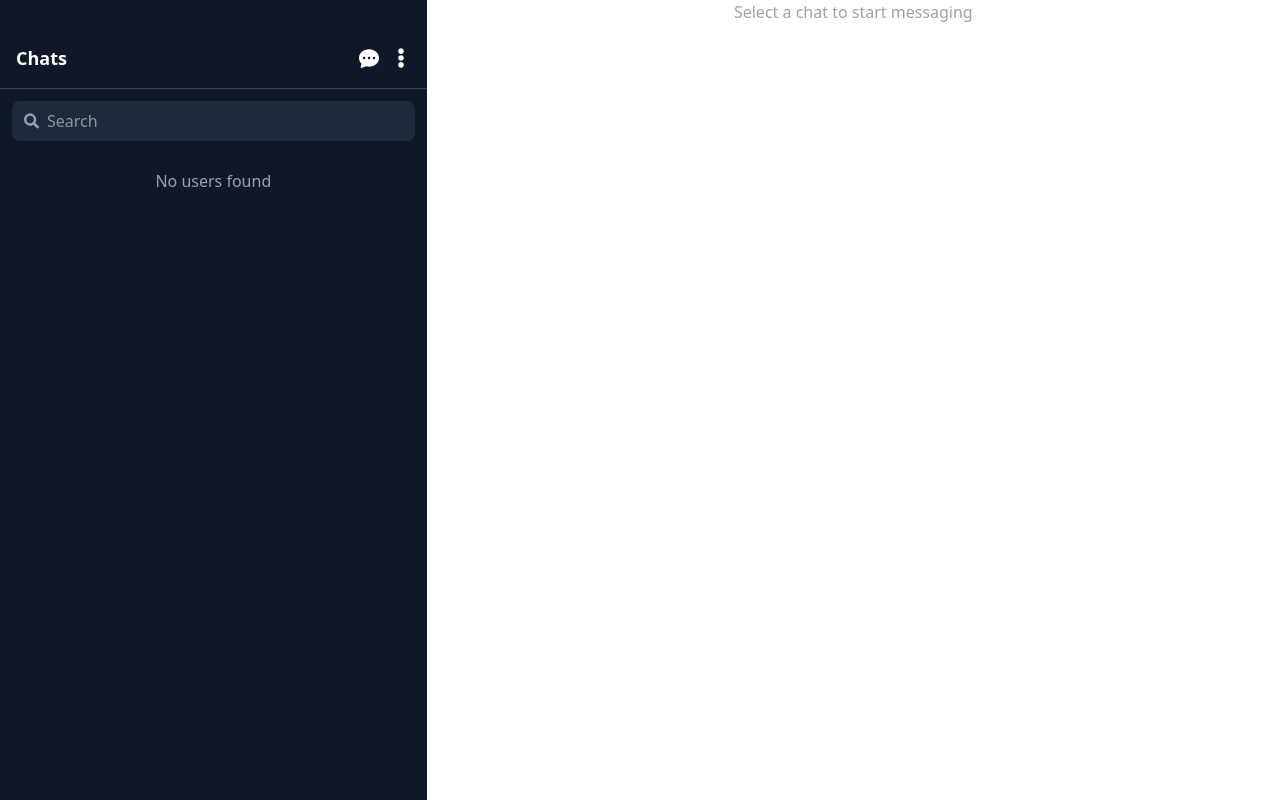
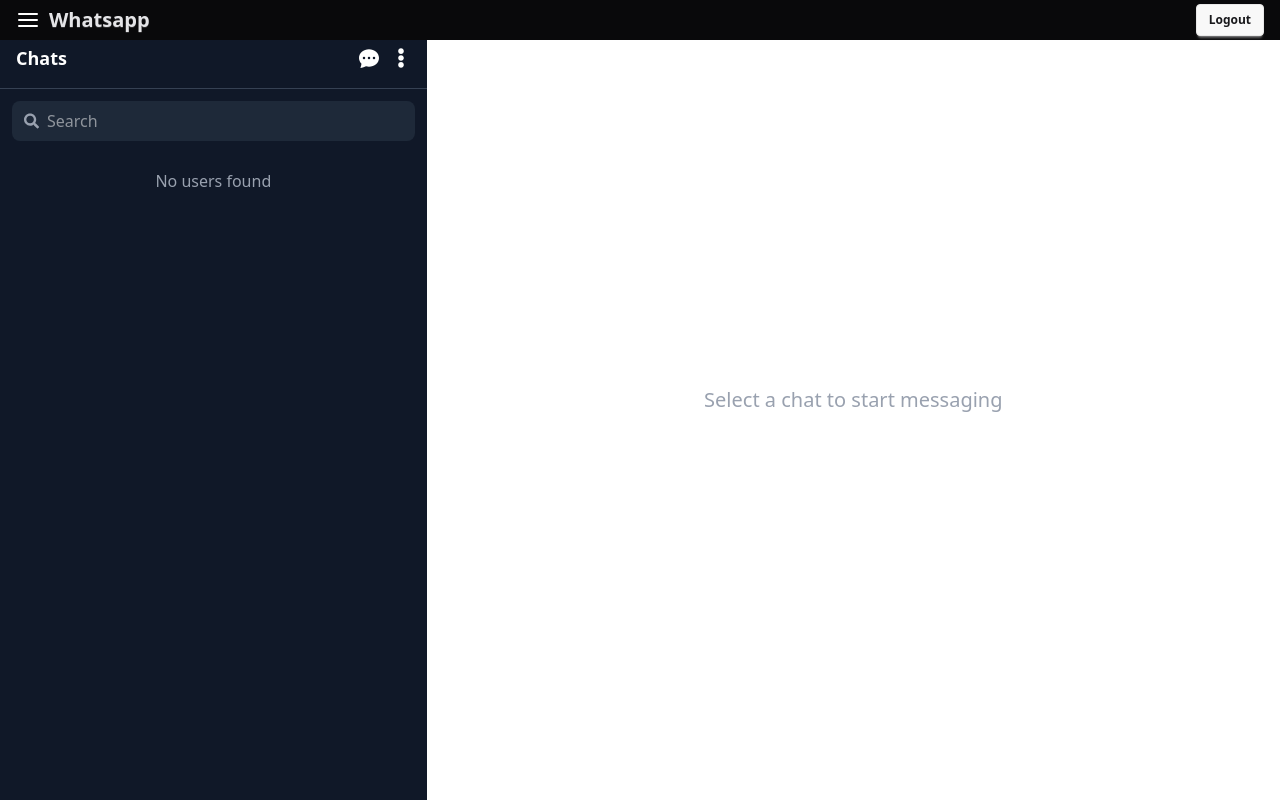
Before and after one commit to s4kr3d-w0r1d/WhatsApp-Clone, a React (Vite) app in the folder whatsapp-clone/newfrontend/: page /chat in a window 1280 px wide. Built offline with nearby package versions, Linux system fonts and the light colour scheme; sample sign-in values are in the browser's storage.

Commit message:
Navbar issue fixed, My Profile page being directed

```diff
--- a/whatsapp-clone/newfrontend/src/App.jsx
+++ b/whatsapp-clone/newfrontend/src/App.jsx
@@ -1,38 +1,39 @@
+import { Routes, Route, useLocation } from "react-router-dom";
 import Login from "./components/auth/Login";
 import Register from "./components/auth/Register";
 import ChatRoom from "./components/chat/ChatRoom";
 import Home from "./pages/Home";
 import MyProfile from "./pages/MyProfile";
-import { Routes, Route } from "react-router-dom";
 import PrivateRoute from "./routes/PrivateRoute";
 import ChatListSidebar from "./components/chat/ChatListSidebar";
 import { useState } from "react";
 
 function App() {
   const [selectedChat, setSelectedChat] = useState(null);
+  const location = useLocation();
+
   return (
     <div className="flex h-screen">
-      <Routes>
-        <Route
-          path="/chat"
-          element={<ChatListSidebar onSelectChat={setSelectedChat} />}
-        />
-      </Routes>
+      {/* Show Sidebar only on the /chat route */}
+      {location.pathname.startsWith("/chat") && (
+        <ChatListSidebar onSelectChat={setSelectedChat} />
+      )}
+
       <div className="flex-1">
         <Routes>
           <Route path="/" element={<Home />} />
           <Route path="/login" element={<Login />} />
           <Route path="/register" element={<Register />} />
           <Route path="/profile" element={<MyProfile />} />
+
+
           <Route element={<PrivateRoute />}>
-            <Route
-              path="/chat"
-              element={<ChatRoom selectedChat={selectedChat} />}
-            />
+            <Route path="/chat" element={<ChatRoom selectedChat={selectedChat} />} />
           </Route>
         </Routes>
       </div>
     </div>
   );
 }
+
 export default App;
--- a/whatsapp-clone/newfrontend/src/components/auth/Login.jsx
+++ b/whatsapp-clone/newfrontend/src/components/auth/Login.jsx
@@ -24,7 +24,7 @@
 
       if (response.status === 200) {
         console.log("login successful");
-        // console.log(token);
+         //console.log(response.data);
         sessionStorage.setItem("token", response.data.token);
         sessionStorage.setItem("loggedInUserId", response.data.user.id);
 
--- a/whatsapp-clone/newfrontend/src/components/chat/ChatRoom.jsx
+++ b/whatsapp-clone/newfrontend/src/components/chat/ChatRoom.jsx
@@ -90,21 +90,22 @@
 
   if (!selectedChat) {
     return (
-      <div className="flex-1 flex items-center justify-center text-gray-400">
-        Select a chat to start messaging
-      </div>
+      <div className="flex-1 flex items-center justify-center h-screen text-gray-400">
+        <Navbar/>
+      <p className="text-xl">Select a chat to start messaging</p>
+    </div>
     );
   }
 
   return (
-    <>
+    <div>
       <Navbar />
       <div className="p-4 border-b border-gray-700 bg-gray-900 text-white pt-11">
         <h2 className="text-lg font-semibold">{selectedChat?.name}</h2>
       </div>
       <ChatBox messages={messages} />
       <SendMessage addMessage={addMessage} />
-    </>
+    </div>
   );
 };
 
--- a/whatsapp-clone/newfrontend/src/components/layout/Navbar.jsx
+++ b/whatsapp-clone/newfrontend/src/components/layout/Navbar.jsx
@@ -35,7 +35,7 @@
 
 
   <ul className="space-y-4">
-    <li className="flex items-center space-x-2 cursor-pointer hover:text-gray-400"  onClick={() => { navigate("/profile"); setSidebarOpen(false); }}>
+    <li className="flex items-center space-x-2 cursor-pointer hover:text-gray-400"  onClick={() => { console.log("Navigating to profile..."); navigate("/profile"); setSidebarOpen(false); }}>
       <FiUser />
       <span>My Profile</span>
     </li>
--- a/whatsapp-clone/newfrontend/src/pages/MyProfile.jsx
+++ b/whatsapp-clone/newfrontend/src/pages/MyProfile.jsx
@@ -1,11 +1,12 @@
+
 import { useState } from "react";
  import { useNavigate } from "react-router-dom";
  import { FiArrowLeft, FiCamera, FiEdit } from "react-icons/fi";
 
-const Profile = () => {
+ const MyProfile = () => {
    const navigate = useNavigate();
-  const [name, setName] = useState("John Doe");
-  const [bio, setBio] = useState("Hey there! I am using WhatsApp.");
+   const [name, setName] = useState("John");
+   const [bio, setBio] = useState("living");
    const [profilePic, setProfilePic] = useState("https://via.placeholder.com/100");
    const [isEditingName, setIsEditingName] = useState(false);
    const [isEditingBio, setIsEditingBio] = useState(false);
@@ -83,4 +84,67 @@
    );
  };
 
-export default Profile;
+ export default MyProfile;
+
+
+
+// import { useState , useEffect} from "react";
+//  import { useNavigate } from "react-router-dom";
+//  import { FiArrowLeft, FiCamera, FiEdit } from "react-icons/fi";
+//  import axios from "axios";
+// const Profile = () => {
+//   const navigate = useNavigate();
+//   const [name, setName] = useState("");
+//   const [bio, setBio] = useState("");
+//   const [profilePic, setProfilePic] = useState("https://via.placeholder.com/100");
+//   const [isEditingName, setIsEditingName] = useState(false);
+//   const [isEditingBio, setIsEditingBio] = useState(false);
+
+//   // Get token and userId from localStorage (after login)
+//   const token = localStorage.getItem("token");
+//   const userId = localStorage.getItem("loggedInUserId"); // Store this when login is successful
+
+//   // Fetch user profile from backend
+//   useEffect(() => {
+//     if (!userId || !token) return;
+
+//     axios
+//       .get(`http://localhost:8080/profile/${userId}`, {
+//         headers: { Authorization: `Bearer ${token}` }, // Send token in headers
+//       })
+//       .then((response) => {
+//         console.log("User Profile:", response.data);
+//         setName(response.data.user.name);
+//         setBio(response.data.bio || "Hey there! I am using WhatsApp.");
+//         setProfilePic(response.data.profilePictureUrl || "https://via.placeholder.com/100");
+//       })
+//       .catch((error) => {
+//         console.error("Error fetching profile:", error);
+//       });
+//   }, [userId, token]);
+
+//   return (
+//     <div className="h-screen w-full bg-gray-900 text-white flex flex-col items-center p-6">
+//       <button onClick={() => navigate(-1)} className="absolute top-4 left-4 text-2xl">
+//         <FiArrowLeft />
+//       </button>
+
+//       {/* Profile Picture */}
+//       <div className="relative w-24 h-24">
+//         <img src={profilePic} alt="Profile" className="w-full h-full rounded-full border-2 border-gray-600" />
+//       </div>
+
+//       {/* Name */}
+//       <div className="flex items-center mt-4">
+//         <h2 className="text-xl font-semibold">{name}</h2>
+//       </div>
+
+//       {/* Bio */}
+//       <div className="flex items-center mt-2">
+//         <p className="text-sm">{bio}</p>
+//       </div>
+//     </div>
+//   );
+// };
+
+// export default Profile;
```
Lines whose indentation alone changed are shown as unchanged.
